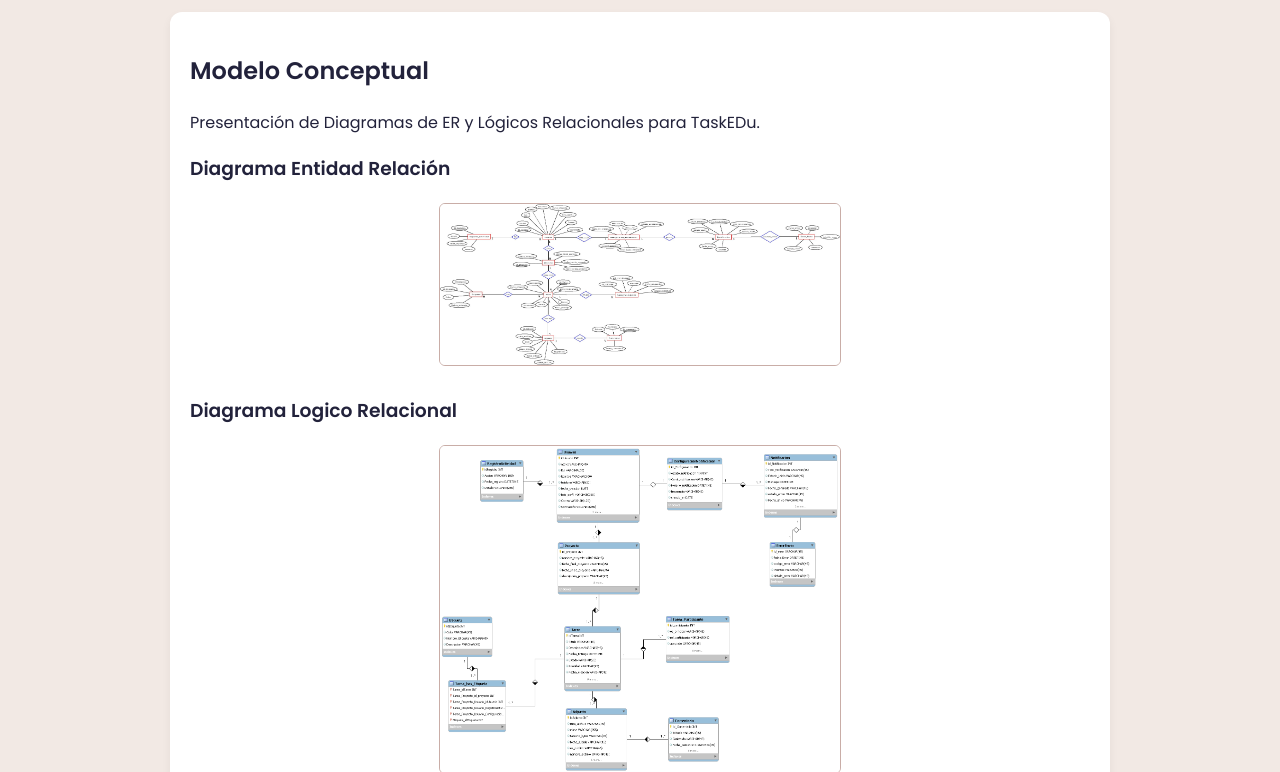
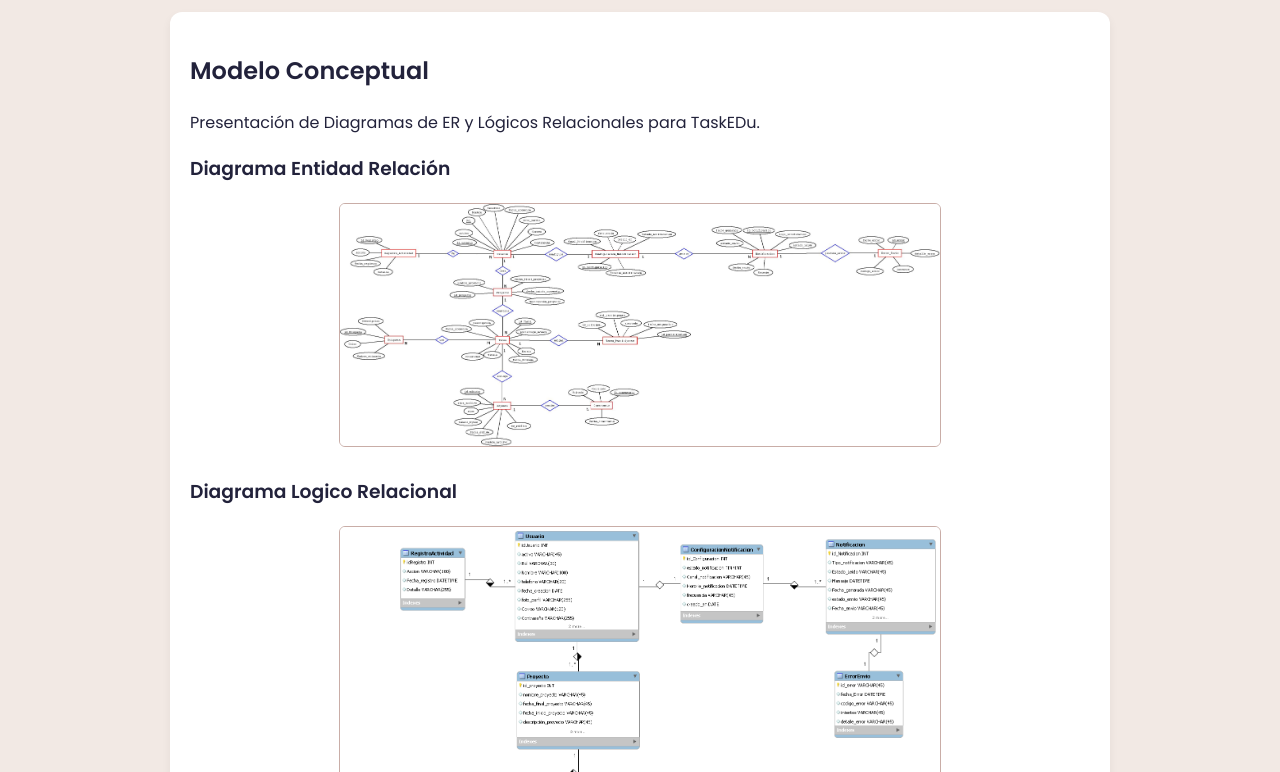
Before and after one commit to Djdraa/TaskEdu.github.io, a plain HTML site: page modelo.html in a window 1280 px wide. Shown: the part 180-952 px from the top of the page. Drawn offline with Linux system fonts and the light colour scheme.

Commit message:
Modify modelo.html with content updates and fixes
Updated image widths and added new content to the UML glossary.

```diff
--- a/modelo.html
+++ b/modelo.html
@@ -23,9 +23,9 @@
     <h2>Modelo Conceptual</h2>
     <p>Presentación de Diagramas de ER y Lógicos Relacionales para TaskEDu.</p>
     <h3>Diagrama Entidad Relación </h3>
-    <img src="img/ER.jpeg" alt="Diagrama de Dominio 1" width="400">
+    <img src="img/ER.jpeg" alt="Diagrama de Dominio 1" width="600">
      <h3>Diagrama Logico Relacional </h3>
-    <img src="img/Log_relacional.png" alt="Diagrama de Dominio 1" width="400">
+    <img src="img/Log_relacional.png" alt="Diagrama de Dominio 1" width="600">
   </section>
 
   <section>
@@ -87,4 +87,5 @@
   </section>
 
 </body>
+
 </html>
```
